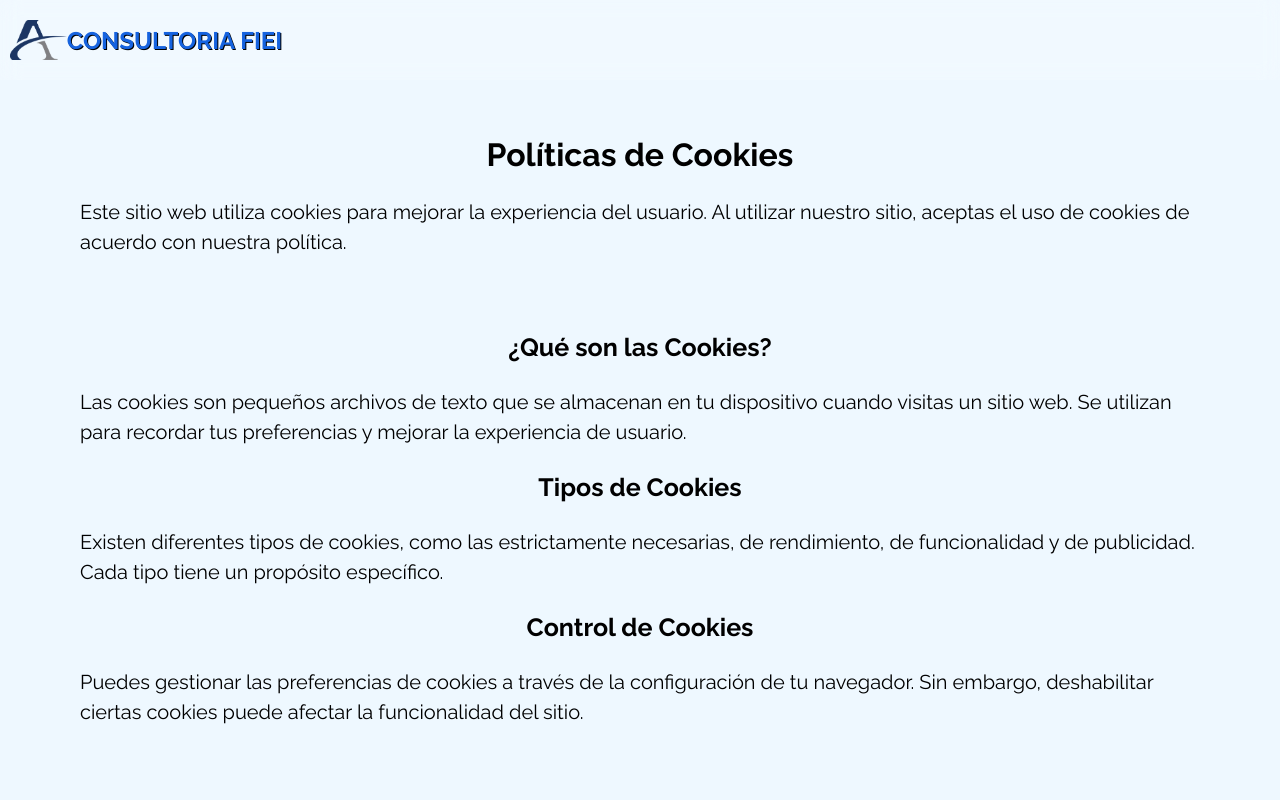
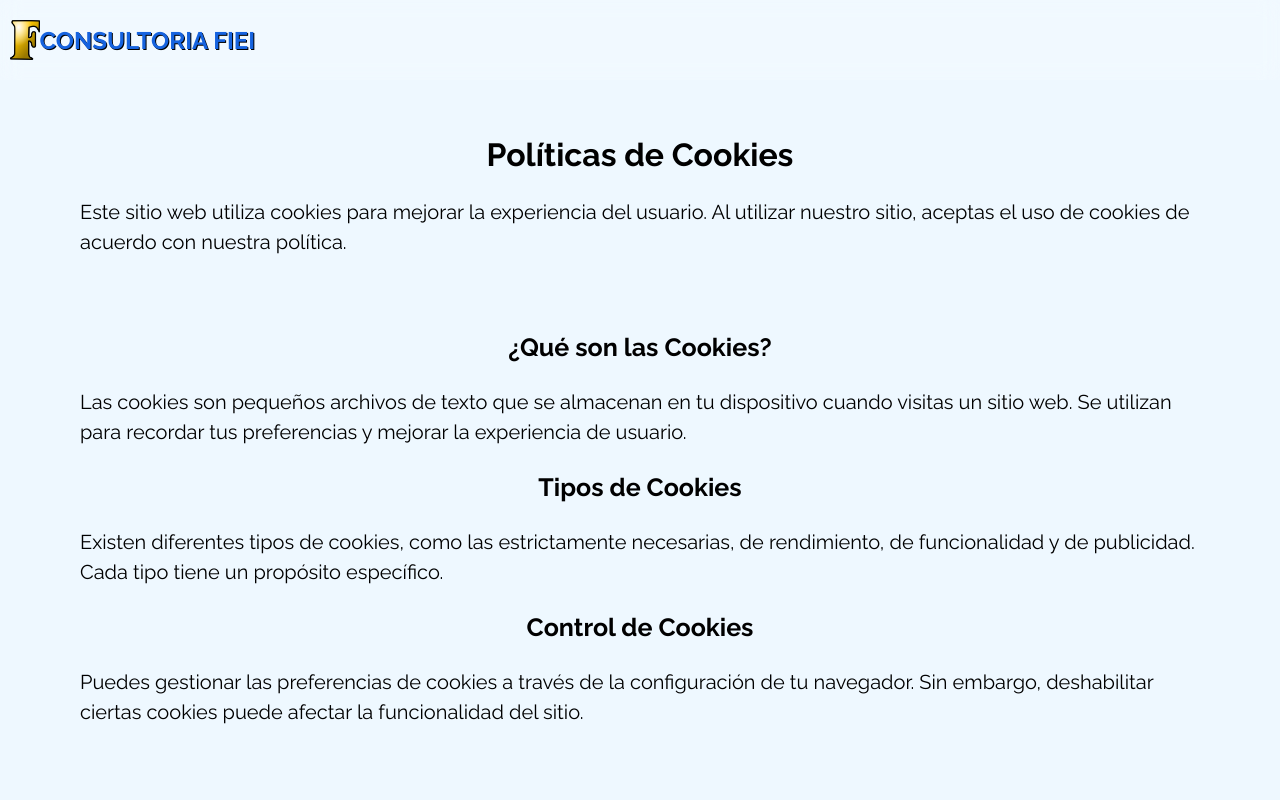
Before and after one commit to Marco-Silvera/ProyectoGerencia, a plain HTML site: page politica-cookies.html in a window 1280 px wide. Shown: the top 800 px of the page. Drawn offline with nearby package versions, Linux system fonts and the light colour scheme.

Commit message:
Update politica-cookies.html

```diff
--- a/politica-cookies.html
+++ b/politica-cookies.html
@@ -17,7 +17,7 @@
 <body>
     <header>
         <a href="index.html" class="logo">
-            <img src="images/logo-consultoria.png" alt="Consultoria" height="40px">
+            <img src="images/F-icon.png" alt="Consultoria" height="40px">
             <h2>Consultoria FIEI</h2>
         </a>
 
```
